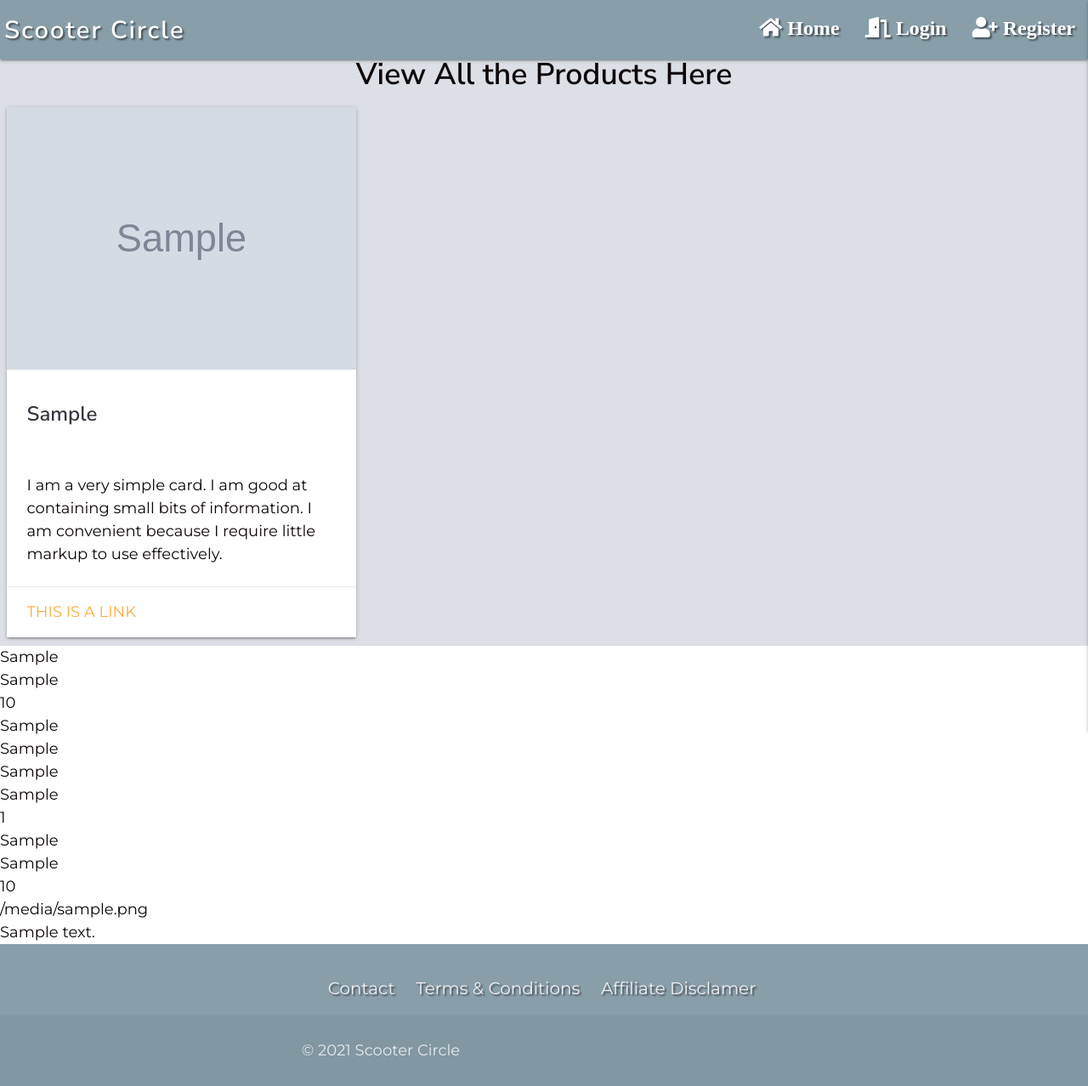
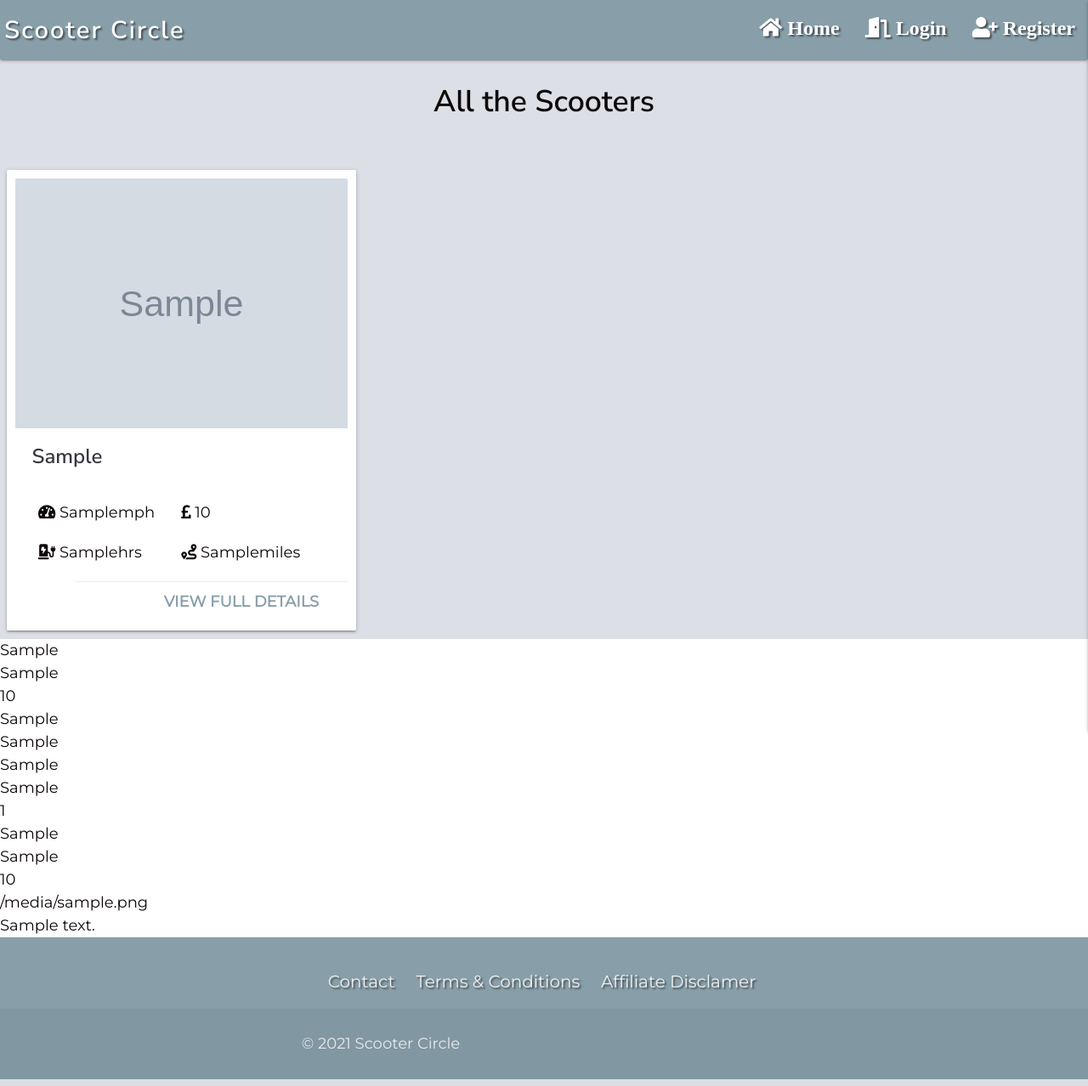
Before and after one commit to marina601/scooter-circle, a Flask app: page /products in a window 1280 px wide. Shown: the whole page at 85% size. Run offline with Flask 2, Linux system fonts and the light colour scheme; grey boxes marked "Sample" are stand-in pictures; a database or web service that is not in the repository returns one stand-in record (values such as "Sample title"); some libraries are stand-ins or nearby versions.

Commit message:
Added style and content to the product card

```diff
--- a/static/css/style.css
+++ b/static/css/style.css
@@ -33,6 +33,12 @@ h1, h2, h3, h4, h5, h6 {
 .container {
    margin: 0px;
    padding: 0px
+}
+
+.heading {
+   padding: 2rem;
+   margin: 2rem;
+   line-height: 2;
 }
 
 /*******Background Colors********/
@@ -154,16 +160,18 @@ form {
     text-align: right;
  }
 
- .login-link a {
-    color: #889faa
+ .login-link a,
+ .card-action a {
+    color: #889faa !important;
  }
 
- .login-link a:hover {
-    background-color: #889faa;
-    color: #fafafa;
-    padding: 5px;
-    border-radius: 5px;
-    text-shadow: 2px 2px 2px rgba(0, 0, 0, 0.5);
+ .login-link a:hover,
+ .card-action a:hover {
+    background-color: #889faa !important;
+    color: #fafafa !important;
+    padding: 5px !important;
+    border-radius: 5px !important;
+    text-shadow: 2px 2px 2px rgba(0, 0, 0, 0.5) !important;
  }
 
  /*****************Products *************************/
@@ -171,6 +179,26 @@ form {
 .card-title {
    position: relative !important;
    color: #383843 !important;
+   padding: 1rem !important;
+   margin: 1rem;
+}
+
+.card,
+.card-content,
+.card-content p {
+   padding: 1rem !important;
+}
+
+.card-action {
+ font-weight: 600;
+ margin-left: 7rem;
+ margin-right: 0;
+ text-align: end;
+ padding: 1rem !important;
+}
+
+.card-action:hover {
+   background-color: #889FAA;
 }
 /*****************Footer*************************/
 
--- a/templates/products.html
+++ b/templates/products.html
@@ -1,7 +1,7 @@
 {% extends "base.html" %}
 {% block content %}
     <section class="main-content">
-    <h2 class="text-center">View All the Products Here</h2>
+    <h2 class="text-center heading">All the Scooters</h2>
     <div class="row">
         {% for p in products %}
         <div class="col l4 m6 s12">
@@ -11,11 +11,27 @@
               <h4 class="card-title">{{ p.product_model }}</h4>
             </div>
             <div class="card-content">
-              <p>I am a very simple card. I am good at containing small bits of information.
-              I am convenient because I require little markup to use effectively.</p>
+              <div class="col s6">
+              <p>
+                <i class="fas fa-tachometer-alt"></i>
+                {{ p.product_max_speed }}mph
+              </p>
+              <p>
+                <i class="fas fa-charging-station"></i>
+                {{ p.product_battery_charge }}hrs
+              </p>
+              </div>
+              <p>
+                <i class="fas fa-pound-sign"></i>
+                {{ p.product_price }}
+              </p>
+              <p>
+                <i class="fas fa-route"></i>
+                {{ p.product_max_range }}miles
+              </p>
             </div>
             <div class="card-action">
-              <a href="#">This is a link</a>
+              <a href="#">View Full Details</a>
             </div>
           </div>
         </div>
```
